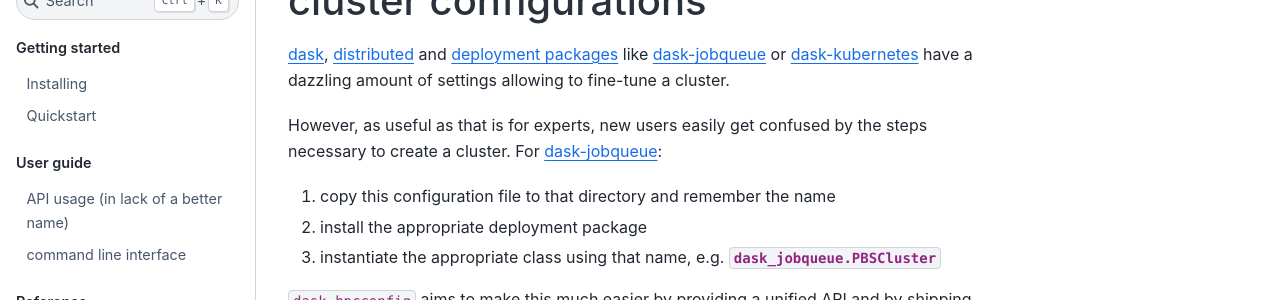
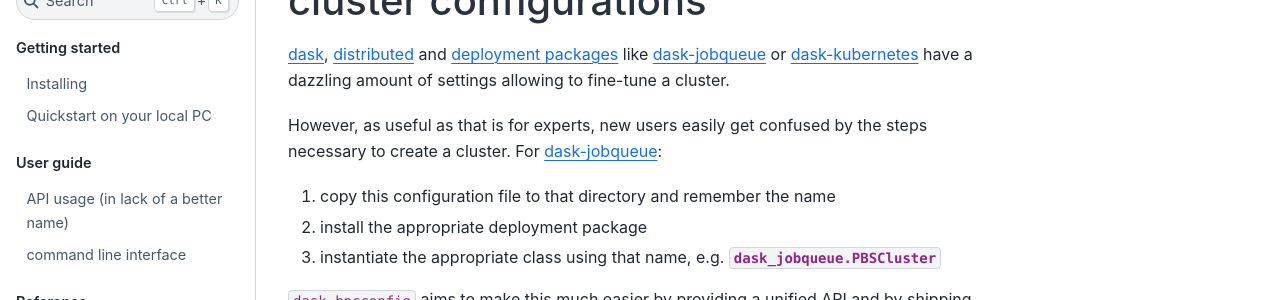
Before and after one commit to umr-lops/dask-hpcconfig, a Sphinx documentation site: the page built from docs/index.rst, in a window 1280 px wide. Shown: the part 140-440 px from the top of the page. Built offline with Sphinx 7.4.7 and the Sphinx Book theme 1.1.4, drawn with Linux system fonts in a browser that asks for light colours; the version number could not be read and is left out.

Commit message:
Update quickstart.rst

```diff
--- a/docs/getting-started/quickstart.rst
+++ b/docs/getting-started/quickstart.rst
@@ -1,4 +1,4 @@
-Quickstart
+Quickstart on your local PC
 ==========
 
 .. ipython::
```
